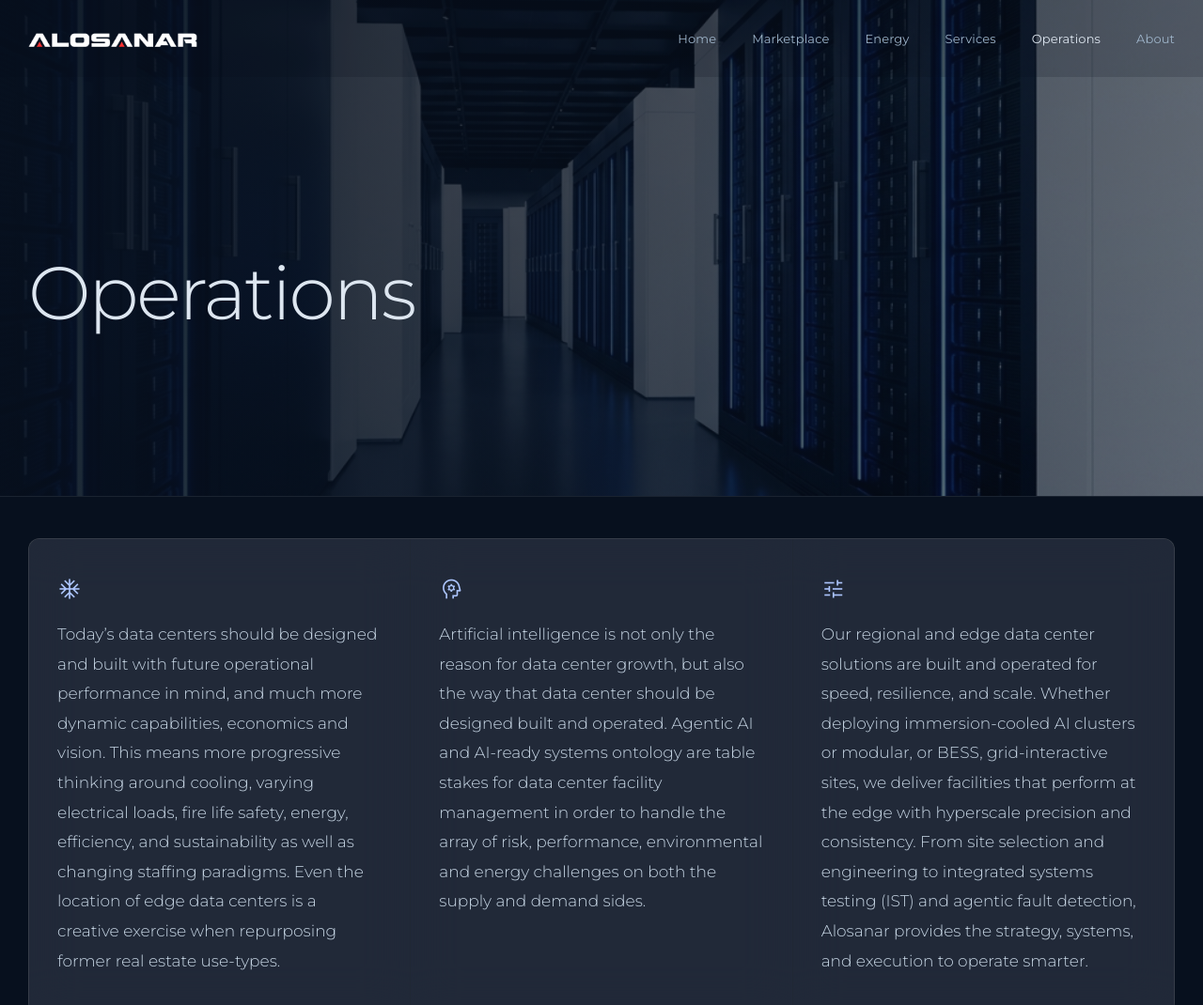
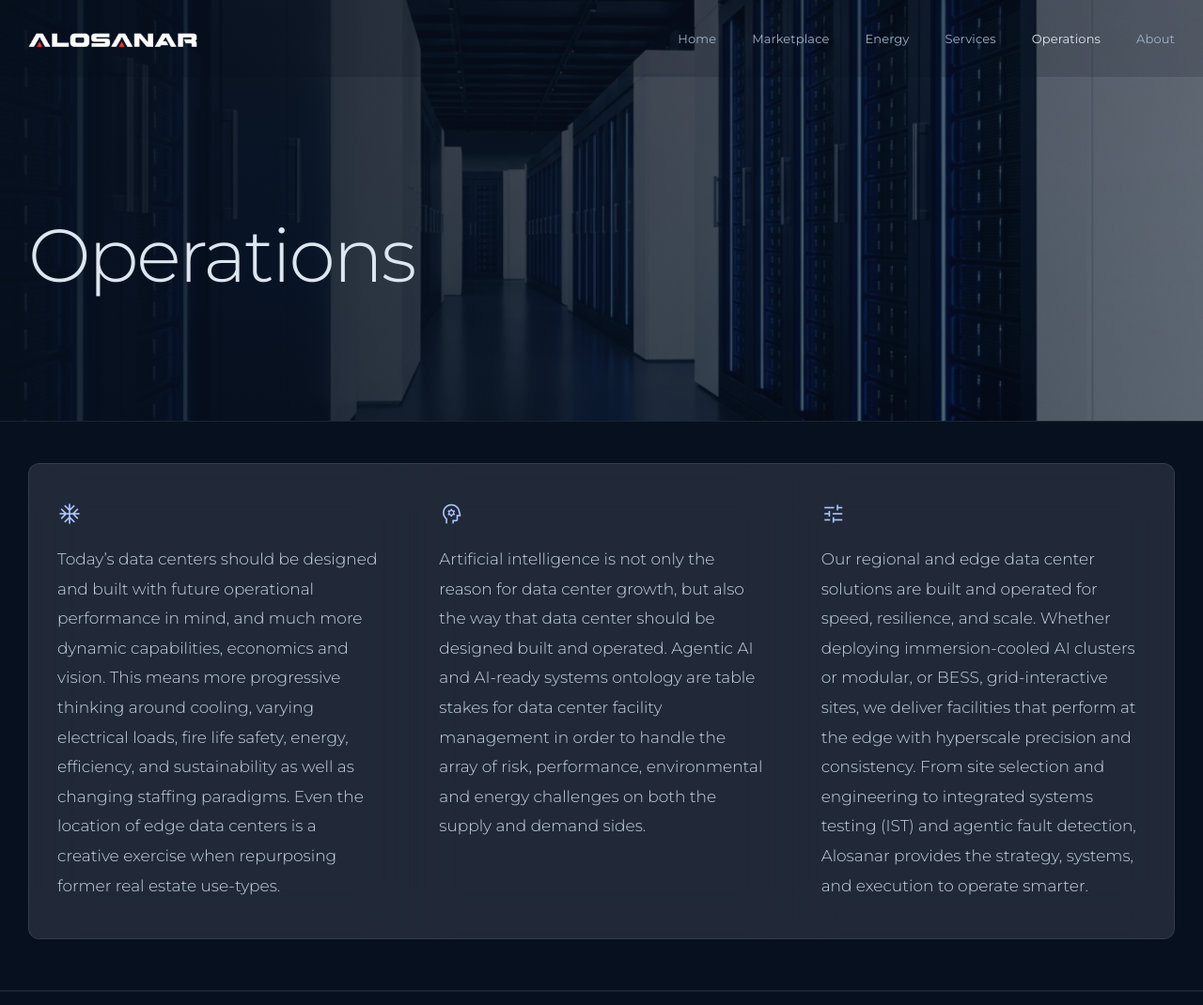
Before and after one commit to M4dhxv/Alosanar, a plain HTML site: page operations.html in a window 1280 px wide. Shown: the top 1070 px of the page at 94% size. Drawn offline with nearby package versions, Linux system fonts and the light colour scheme.

Commit message:
Resize Operations and Services hero to match About page

```diff
--- a/operations.html
+++ b/operations.html
@@ -59,8 +59,8 @@
 <nav class="nav" id="nav"><div class="nav-inner"><a class="nav-logo" href="index.html"><img src="logo.png" alt="Alosanar"/></a><ul class="nav-links"><li><a href="index.html">Home</a></li><li><a href="marketplace.html">Marketplace</a></li><li><a href="energy.html">Energy</a></li><li><a href="services.html">Services</a></li><li><a href="operations.html" class="active">Operations</a></li><li><a href="about.html">About</a></li></ul><button class="nav-burger" id="burger" aria-label="Menu"><span></span><span></span><span></span></button></div></nav>
 <div class="nav-mob" id="mob"><a href="index.html">Home</a><a href="marketplace.html">Marketplace</a><a href="energy.html">Energy</a><a href="services.html">Services</a><a href="operations.html" class="active">Operations</a><a href="about.html">About</a></div>
 
-<section class="hero">
-  <div class="hero-bg"><img src="hero_home_new.png" alt=""/></div>
+<section class="hero" style="min-height:420px;height:56vh;max-height:520px">
+  <div class="hero-bg"><img src="hero_home_new.png" alt="" style="object-position:center 50%"/></div>
   <div class="hero-content">
     <h1>Operations</h1>
   </div>
```
Also changed, not shown: services.html (+2 -2 lines).
